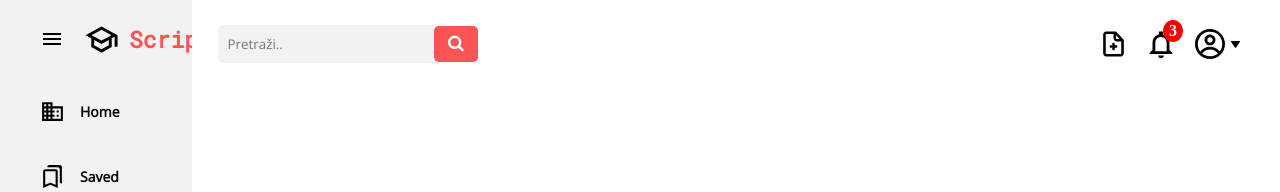
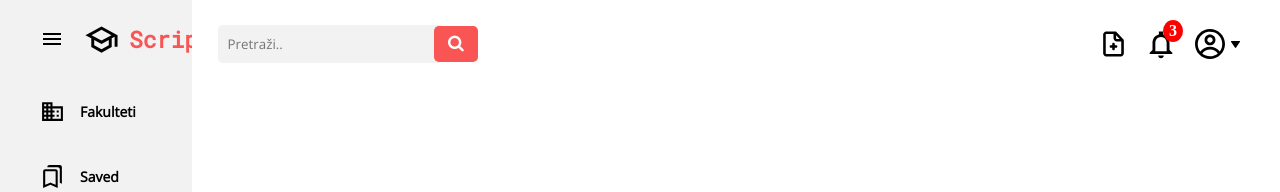
Before and after one commit to adishadzic/scripty-frontend, a Vue app: page /#/ in a window 1280 px wide. Shown: the top 192 px of the page. Built offline with nearby package versions, Linux system fonts and the light colour scheme.

Commit message:
+ Fakulteti.vue

```diff
--- /dev/null
+++ b/src/components/MapaFakulteta.vue
@@ -0,0 +1,36 @@
+<template>
+  <div class="saved_item">
+    <button>
+      <img :src="fakultet.img" height="30" class="btn-image" />
+      <p>{{ fakultet.fakultetName }}</p>
+    </button>
+  </div>
+</template>
+
+<script>
+export default {
+  name: "MapaFakulteta",
+  props: ["fakultet"],
+};
+</script>
+
+<style>
+.saved_item button {
+  font-family: "Open Sans", sans-serif;
+  font-size: 20px;
+  padding: 15px;
+  background-color: rgb(236, 236, 236);
+  border: 0;
+  cursor: pointer;
+  max-width: 220px;
+  display: flex;
+  justify-content: center;
+  align-items: center;
+  margin-right: 15px;
+  margin-top: 15px;
+}
+
+.btn-image {
+  margin-right: 10px;
+}
+</style>
--- a/src/components/Sidebar.vue
+++ b/src/components/Sidebar.vue
@@ -28,8 +28,8 @@ let sidebarData = [];
 sidebarData = [
   {
     img: require("../assets/home.svg"),
-    title: "Home",
-    route: "/home",
+    title: "Fakulteti",
+    route: "/fakulteti",
   },
   {
     img: require("../assets/bookmark.svg"),
--- a/src/router/index.js
+++ b/src/router/index.js
@@ -3,6 +3,7 @@ import VueRouter from 'vue-router';
 import Home from '../views/Home.vue';
 import Saved from '../views/Saved.vue';
 import Chat from '../views/Chat.vue';
+import Fakulteti from '../views/Fakulteti.vue';
 
 Vue.use(VueRouter);
 
@@ -22,6 +23,11 @@ const routes = [
     name: 'Chat',
     component: Chat,
   },
+  {
+    path: '/fakulteti',
+    name: 'fakulteti',
+    component: Fakulteti,
+  }
 ];
 
 const router = new VueRouter({
--- /dev/null
+++ b/src/views/Fakulteti.vue
@@ -0,0 +1,86 @@
+<template>
+  <div class="saved">
+    <h1>Fakulteti</h1>
+    <div class="mape">
+      <p>Mape</p>
+      <button>
+        <img src="../assets/newFolder.svg" height="25" />New folder
+      </button>
+    </div>
+    <div class="saved__items">
+      <MapaFakulteta :key="fakultet.id" v-for="fakultet in fakulteti" :item="fakultet" />
+    </div>
+  </div>
+</template>
+
+<script>
+import MapaFakulteta from "../components/MapaFakulteta.vue";
+
+export default {
+  components: {
+    MapaFakulteta,
+  },
+  data: function () {
+    return {
+      fakulteti: [
+        {
+          img: require("../assets/folder.svg"),
+          fakultetName: "Statistika",
+        },
+        {
+          img: require("../assets/folder.svg"),
+          fakultetName: "Osnove IKT-a..",
+        },
+        {
+          img: require("../assets/folder.svg"),
+          fakultetName: "Web Aplikacije",
+        },
+        {
+          img: require("../assets/folder.svg"),
+          fakultetName: "Ekonomija",
+        },
+        {
+          img: require("../assets/folder.svg"),
+          fakultetName: "Baze podataka",
+        },
+      ],
+    };
+  },
+};
+</script>
+
+<style>
+.saved {
+  font-family: "Open Sans", sans-serif;
+  padding-top: 30px;
+  margin-left: 17%;
+  margin-right: 40px;
+}
+.mape {
+  margin-top: 20px;
+  display: flex;
+  align-items: center;
+}
+
+.mape button {
+  padding: 10px;
+  margin-left: 20px;
+  background-color: #f95555;
+  border: 0;
+  color: white;
+  display: flex;
+  align-items: center;
+  border-radius: 5px;
+  font-family: "Open Sans", sans-serif;
+}
+
+.mape button img {
+  margin-right: 5px;
+}
+
+.saved__items {
+  display: flex;
+  padding-top: 20px;
+  flex-wrap: wrap;
+}
+</style>
```
